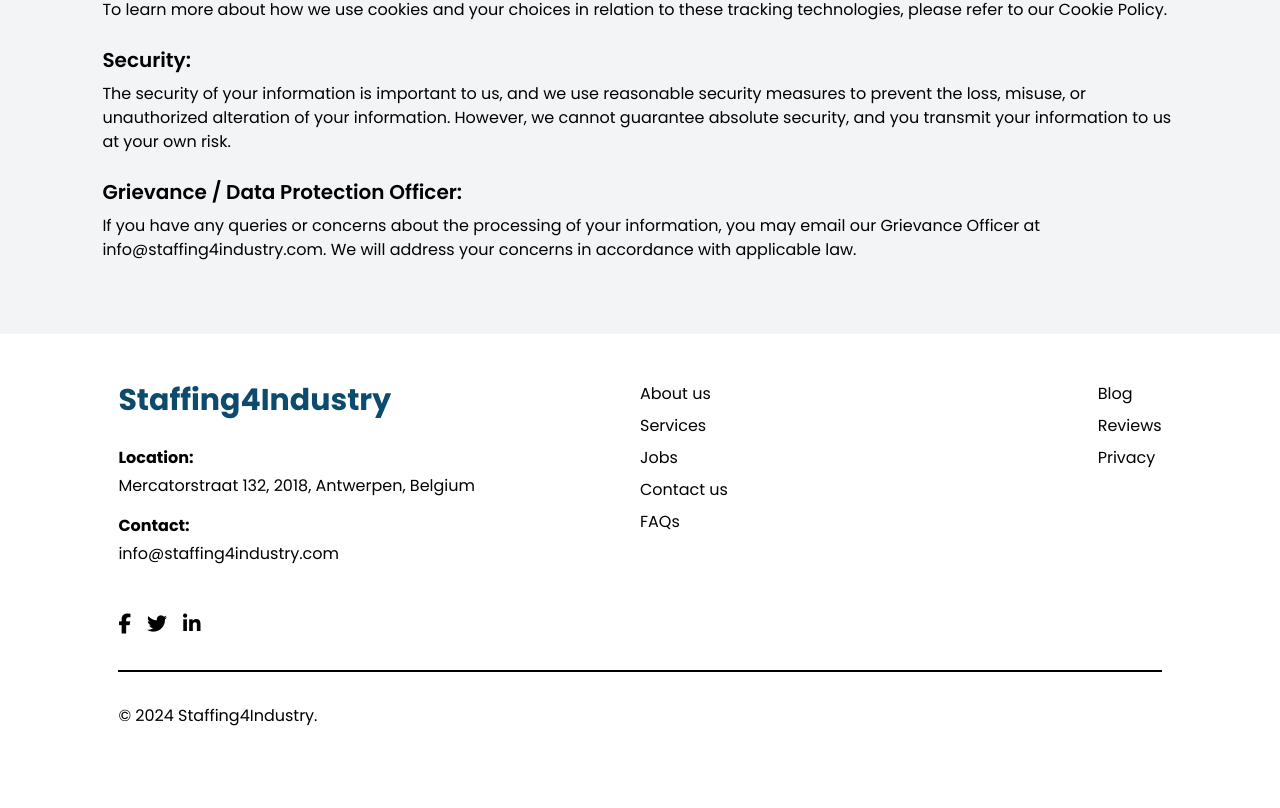
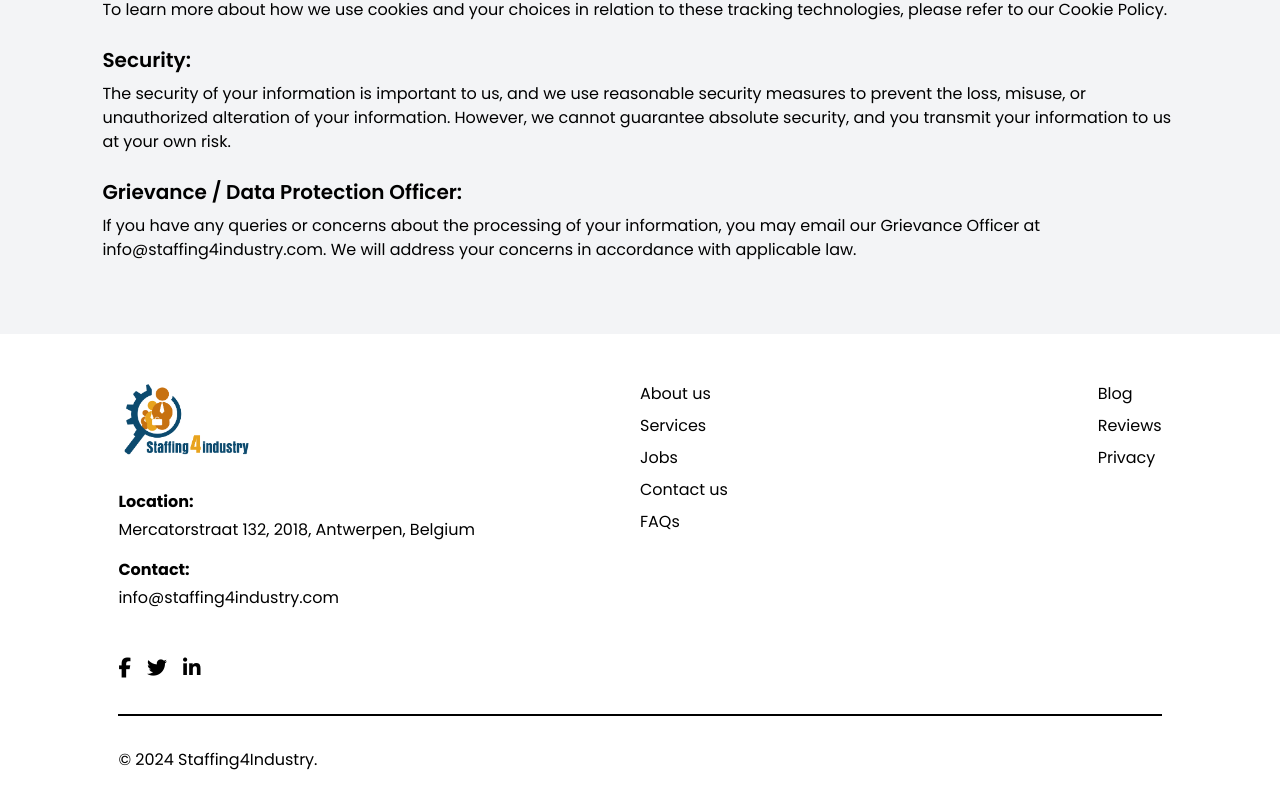
Before and after one commit to nonsoiwedinobi/staffingforindustry, a React (Vite) app: page /privacy-policy in a window 1280 px wide. Shown: the part 1718-2526 px from the top of the page. Before the commit the page ends 2494 px from the top, so only its background shows below. Built offline with nearby package versions, Linux system fonts and the light colour scheme; no server answers.

Commit message:
Added background blur

```diff
--- a/src/components/Footer.jsx
+++ b/src/components/Footer.jsx
@@ -1,3 +1,5 @@
+import logo from '../assets/logo.png';
+
 const Footer = () => {
   return (
     <div>
@@ -5,8 +7,12 @@
         <div className="container mx-auto px-4">
           <div className="flex justify-between flex-wrap">
             <div className="w-full md:w-1/2 mb-8 md:mb-0">
-              <h3 className="text-3xl font-bold mb-7 no-translate text-sky-900">
-                Staffing4Industry
+              <h3 className="mb-7 no-translate">
+                <img
+                  src={logo}
+                  alt="Staffing4Industry Logo"
+                  className="h-20 lg:h-20 w-auto max-w-full"
+                />
               </h3>
               <p className="text-black mb-1 font-bold">Location:</p>
               <p className="text-black mb-4">
@@ -33,7 +39,6 @@
                   <a
                     href="https://staffing4industry.app.loxo.co/staffing4industry"
                     className="text-black hover:underline"
-
                   >
                     Jobs
                   </a>
--- a/src/components/Navbar.jsx
+++ b/src/components/Navbar.jsx
@@ -33,7 +33,9 @@
   return (
     <nav
       className={`fixed left-0 right-0 top-0 z-50 transition-colors duration-300 shadow-md ${
-        isScrolled ? "bg-black text-white" : "bg-white text-black"
+        isScrolled
+          ? "bg-white/70 backdrop-blur-md text-black"
+          : "bg-white text-black"
       }`}
     >
       <div
```
